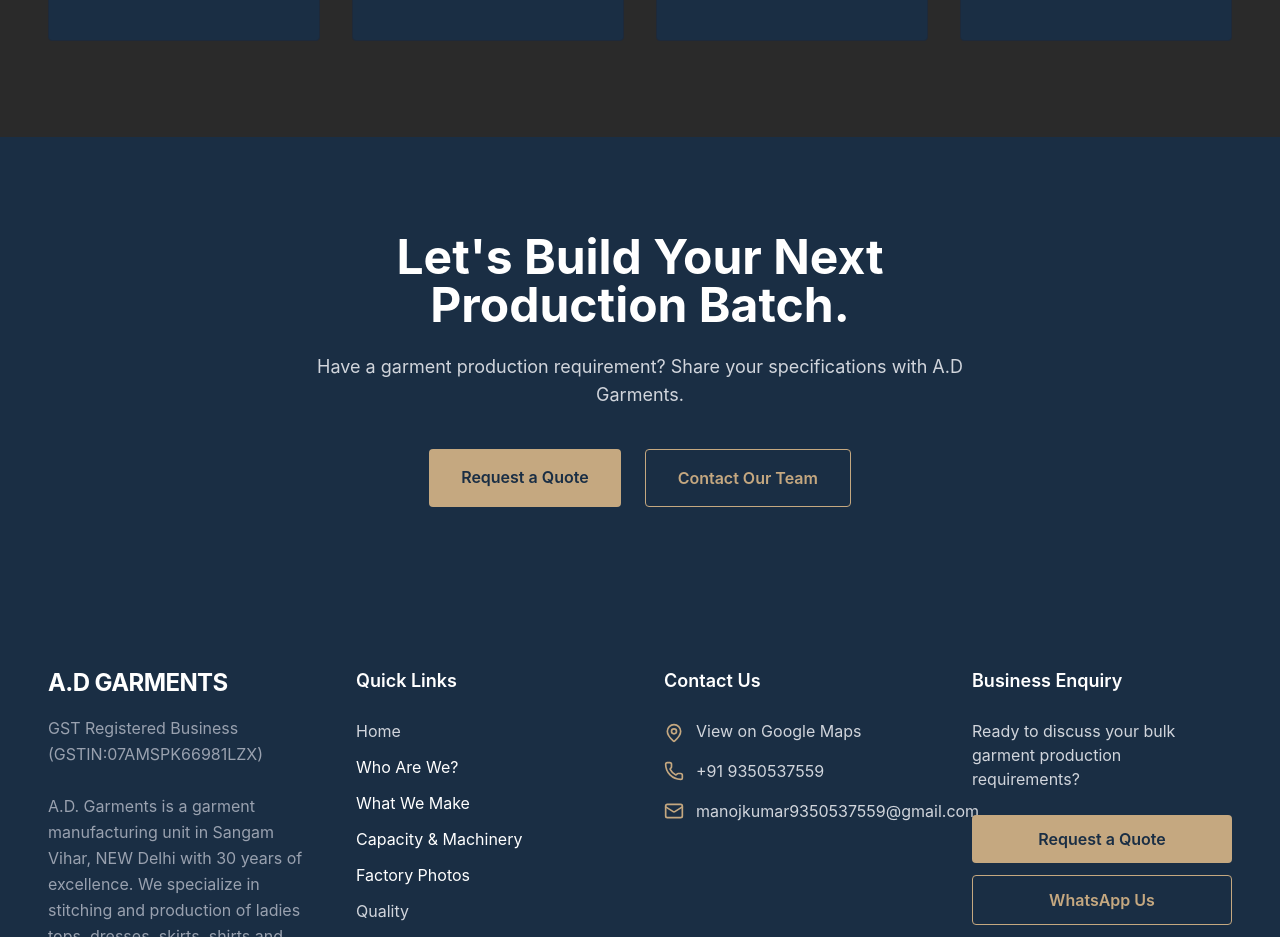
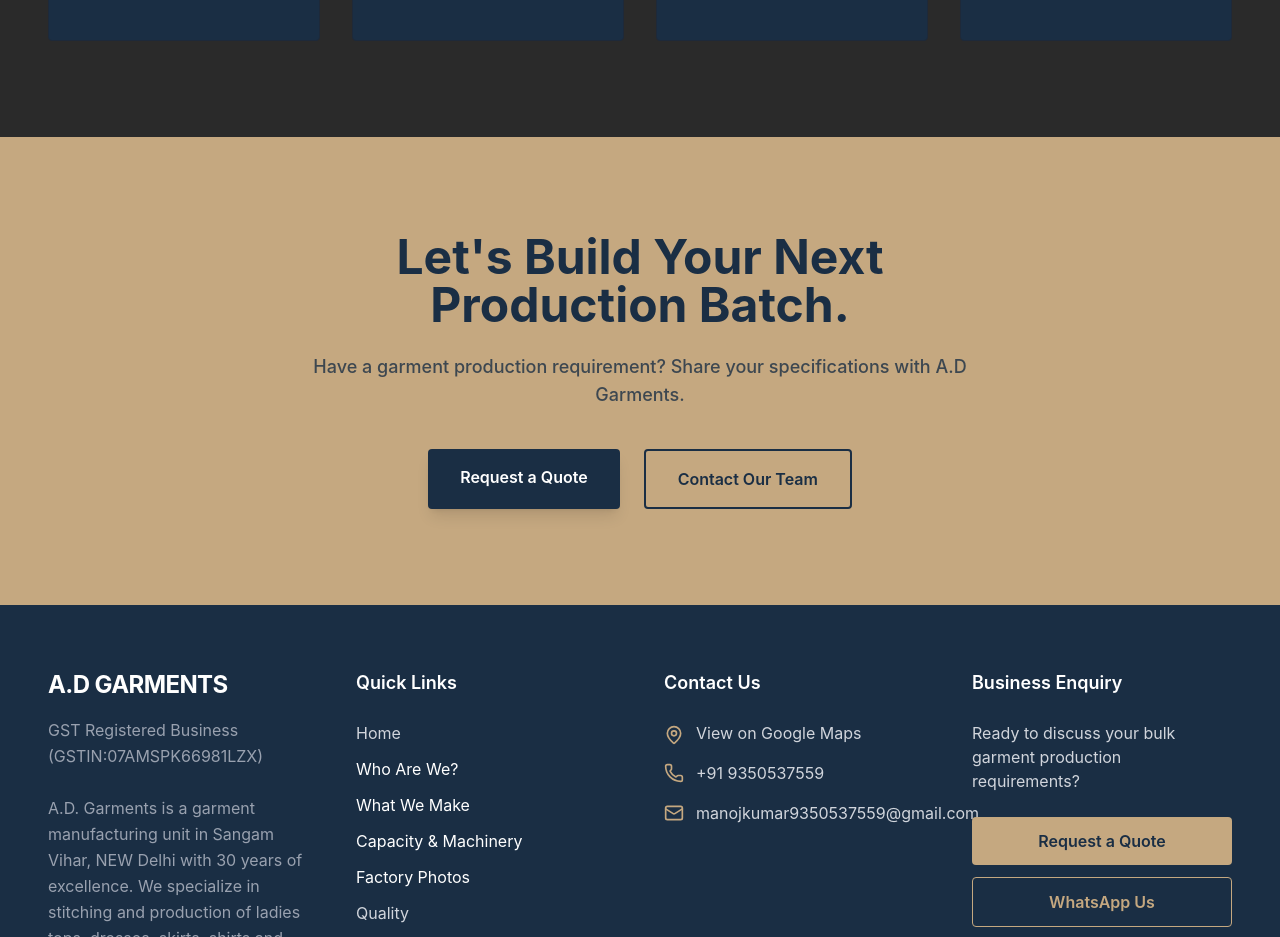
Before and after one commit to sadhna1118/A.D-Garments, a React (Vite) app in the folder frontend/: page / in a window 1280 px wide. Shown: the part 7020-7957 px from the top of the page. Built offline with nearby package versions, Linux system fonts and the light colour scheme.

Commit message:
Change CTA background to gold to improve visibility

```diff
--- a/frontend/src/pages/Home.tsx
+++ b/frontend/src/pages/Home.tsx
@@ -96,24 +96,24 @@
       <QualitySection />
       <ClientsSection />
       {/* Final CTA */}
-      <section className="py-24 bg-brand-navy text-white text-center">
+      <section className="py-24 bg-brand-gold text-brand-navy text-center">
         <div className="container mx-auto px-6 max-w-3xl">
           <h2 className="text-3xl md:text-5xl font-bold mb-6">
             Let's Build Your Next Production Batch.
           </h2>
-          <p className="text-lg text-gray-300 mb-10">
+          <p className="text-lg text-brand-navy/80 font-medium mb-10">
             Have a garment production requirement? Share your specifications with A.D Garments.
           </p>
           <div className="flex flex-col sm:flex-row justify-center space-y-4 sm:space-y-0 sm:space-x-6">
             <Link
               to="/quote"
-              className="bg-brand-gold text-brand-navy px-8 py-4 rounded-sm font-semibold hover:bg-white transition-colors"
+              className="bg-brand-navy text-white px-8 py-4 rounded-sm font-semibold hover:bg-white hover:text-brand-navy transition-colors shadow-lg"
             >
               Request a Quote
             </Link>
             <Link
               to="/contact"
-              className="bg-transparent border border-brand-gold text-brand-gold px-8 py-4 rounded-sm font-semibold hover:bg-brand-gold hover:text-brand-navy transition-colors"
+              className="bg-transparent border-2 border-brand-navy text-brand-navy px-8 py-4 rounded-sm font-semibold hover:bg-brand-navy hover:text-white transition-colors"
             >
               Contact Our Team
             </Link>
```
